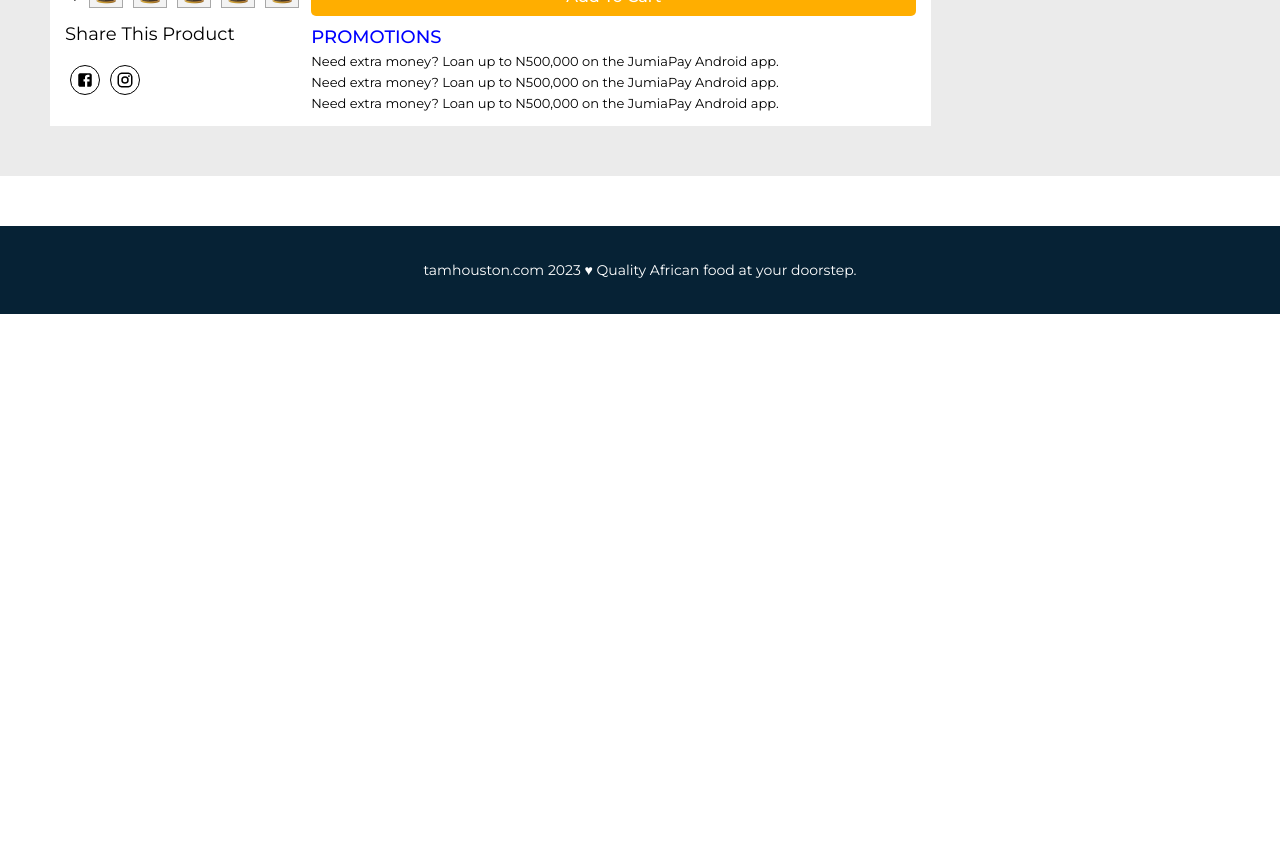
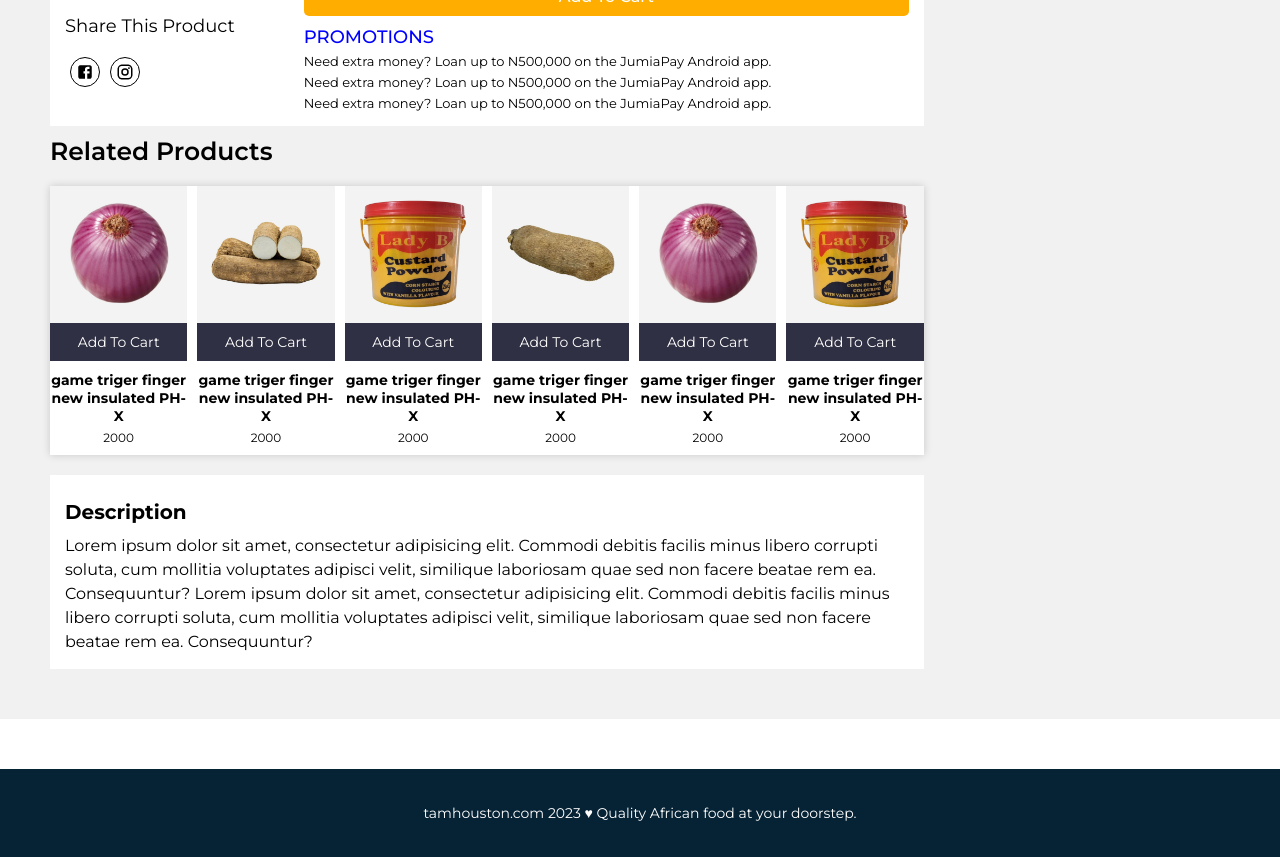
Before and after one commit to dicksonudehz/ecommerce, a React (Create React App) app: page /singleproduct in a window 1280 px wide. Shown: the part 680-1537 px from the top of the page. Before the commit the page ends 994 px from the top, so only its background shows below. Built offline with nearby package versions, Linux system fonts and the light colour scheme.

Commit message:
adding new adjustment

```diff
--- /dev/null
+++ b/src/component/relatedproduct/RelatedProducts.jsx
@@ -0,0 +1,53 @@
+import "./relatedproduct.css";
+import SearchOutlinedIcon from "@mui/icons-material/SearchOutlined";
+import { previewProductData } from "../../pages/expressorder/productData";
+
+const RelatedProducts = () => {
+  return (
+    <>
+      <h1 className="relatedProductTitle">related products</h1>
+      <div className="relatedProductContainerItems">
+        {previewProductData.map((product, index) => {
+          return (
+            <>
+              <div className="relatedProductContainer">
+                {/* <div className="relatedProsIcons">
+                  <SearchOutlinedIcon className="relatedProsIcon" />
+                </div> */}
+                <div className="relatedProdInfo" key={index}>
+                  <img
+                    src={product.image}
+                    alt=""
+                    className="relatedProdImage"
+                  />
+                  <button className="addToCart">add to cart</button>
+                  {/* <button className="addToCart">
+                      <ShoppingCartOutlinedIcon />
+                    </button> */}
+                  <div className="relatedProdTitleCon">
+                    <h1 className="relatedProTitle">{product.title}</h1>
+                    <p className="relatedProdPrice">{product.price}</p>
+                  </div>
+                </div>
+              </div>
+            </>
+          );
+        })}
+      </div>
+      <div className="productDescription">
+        <h1 className="productTitle">description</h1>
+        <p className="loremipsum">
+          Lorem ipsum dolor sit amet, consectetur adipisicing elit. Commodi
+          debitis facilis minus libero corrupti soluta, cum mollitia voluptates
+          adipisci velit, similique laboriosam quae sed non facere beatae rem
+          ea. Consequuntur? Lorem ipsum dolor sit amet, consectetur adipisicing
+          elit. Commodi debitis facilis minus libero corrupti soluta, cum
+          mollitia voluptates adipisci velit, similique laboriosam quae sed non
+          facere beatae rem ea. Consequuntur?
+        </p>
+      </div>
+    </>
+  );
+};
+
+export default RelatedProducts;
--- /dev/null
+++ b/src/component/relatedproduct/relatedproduct.css
@@ -0,0 +1,126 @@
+.relatedProductTitle{
+    text-transform: capitalize;
+    padding-top: 10px;
+    padding-bottom: 5px;
+    font-size: 25px;
+    font-weight: 600;
+    cursor: pointer;
+}
+.relatedProductContainerItems{
+    display: flex;
+    flex-direction: row;
+    gap: 10px;
+    background-color: rgb(255, 255, 255);
+    align-items: center;
+    position: relative;
+    margin-top: 15px;
+    margin-bottom: 20px;
+    box-shadow: 0px 0px 8px 0px rgba(0, 0, 0, 0.17);
+
+}
+.relatedProductContainer {
+    position: relative;
+    background-color: rgb(255, 255, 255);
+    cursor: pointer;
+    justify-content: space-between;
+    padding-bottom: 10px;
+    width: 20%;
+
+  }
+/* .relatedProductContainer:hover {
+    position: relative;
+    background-color: rgb(255, 255, 255);
+    box-shadow: 0px 0px 8px 0px rgba(0, 0, 0, 0.17);
+    cursor: pointer;
+    margin-top: 15px;
+    justify-content: space-between;
+    width: 20%;
+    display: block;
+  } */
+   .activated{
+    position: relative;
+    background: grey;
+    background-color: rgb(255, 255, 255);
+    cursor: pointer;
+    margin-top: 15px;
+    justify-content: center;
+    align-items: center;
+    padding-right: 10px;
+    width: 50%;
+    display: block;
+  }
+  .relatedProsIcons {
+    position: absolute;
+    bottom: 0;
+    left: 100;
+    right: 0;
+    top: 0;
+    display: flex;
+    flex-direction: column;
+    z-index: 999;
+  }
+  .relatedProsIcon {
+    background-color: white;
+    font-size: 30px !important;
+    padding: 5px;
+    margin-right: 20px;
+    margin-top: 10px;
+    padding-top: 10px;
+  }
+
+  .relatedProdInfo {
+    display: flex;
+    flex-direction: column;
+    justify-content: center;
+    align-items: center;
+    width: 100%;
+  }
+  .relatedProdImage{
+      width: 100%;
+      object-fit: cover;
+  }
+  .addToCart{
+      background-color: rgb(48, 48, 68);
+      width: 100%;
+      padding: 10px 0px 10px 0px;
+      color: white;
+      text-transform: capitalize;
+      font-size: 14px;
+      border: none;
+      outline: none;
+      cursor: pointer;
+  }
+  .relatedProdTitleCon{
+      display: flex;
+      flex-direction: column;
+      align-items: center;
+      justify-content: center;
+      margin-top: 10px;
+  }
+  .relatedProTitle {
+    font-size: 14px;
+    text-align: center;
+    font-weight: bold;
+  }
+  .relatedProdPrice{
+      font-size: 12px;
+      text-align: center;
+      padding-top: 5px;
+  }
+  .productDescription{
+    background-color: white;
+    margin-top: 1px;
+    border-radius: 15;
+    padding: 15px;
+  }
+  .productTitle{
+    text-transform: capitalize;
+    font-size: 20px;
+    padding-bottom: 10px;
+    padding-top: 10px;
+  }
+  .loremipsum{
+    font-size: 16px;
+    font-weight: normal;
+    line-height: 1.5;
+  }
--- a/src/pages/singleproduct/SingleProduct.jsx
+++ b/src/pages/singleproduct/SingleProduct.jsx
@@ -6,6 +6,7 @@ import ArrowBackIosIcon from "@mui/icons-material/ArrowBackIos";
 import FacebookIcon from "@mui/icons-material/Facebook";
 import InstagramIcon from "@mui/icons-material/Instagram";
 import FavoriteBorderIcon from "@mui/icons-material/FavoriteBorder";
+import RelatedProducts from "../../component/relatedproduct/RelatedProducts";
 
 const SingleProduct = () => {
   return (
@@ -34,6 +35,7 @@ const SingleProduct = () => {
           </ul>
         </div>
         <div className="productContentContainer">
+          <div className="productContentContainerLeftItems">
             <div className="productContentContainerLeft">
               <div className="productContentItems">
                 <div className="productImageDesc">
@@ -103,21 +105,36 @@ const SingleProduct = () => {
                 <div className="productPromoDetails">
                   <h1 className="promoTitles">PROMOTIONS</h1>
                   <p>
-                  Need extra money? Loan up to N500,000 on the JumiaPay Android
-                  app.
+                    Need extra money? Loan up to N500,000 on the JumiaPay
+                    Android app.
                   </p>
                   <p>
-                  Need extra money? Loan up to N500,000 on the JumiaPay Android
-                  app.
+                    Need extra money? Loan up to N500,000 on the JumiaPay
+                    Android app.
                   </p>
                   <p>
-                  Need extra money? Loan up to N500,000 on the JumiaPay Android
-                  app.
+                    Need extra money? Loan up to N500,000 on the JumiaPay
+                    Android app.
                   </p>
                 </div>
               </div>
             </div>
-          <div className="productContentContainerRight">deliver details</div>
+            <div className="relatedProduct">
+              <RelatedProducts />
+            </div>
+          </div>
+
+          <div className="productContentContainerRight">
+            <h1 className="deliveryStatus">delivery status</h1>
+            <p className="freeDelivery">
+              Free delivery on thousands of products in Lagos, Ibadan & Abuja
+              <b>Details</b>
+            </p>
+            <h1 className="chooseLocation">
+              choose your location
+            </h1>
+          <select name="location" id=""></select>
+          </div>
         </div>
       </div>
     </>
--- a/src/pages/singleproduct/singleproduct.css
+++ b/src/pages/singleproduct/singleproduct.css
@@ -4,7 +4,7 @@
     box-sizing: border-box;
 }
 .singleProductContainer{
-    background-color: rgb(235, 235, 235);
+    background-color: rgb(241, 241, 241);
     padding: 0px 50px;
 }
 .singleProductBreadcrum{
@@ -32,9 +32,16 @@
     padding-bottom: 50px;
     padding-top: 5px;
 }
+.productContentContainerLeftItems{
+    flex: 9;
+    border-radius: 15px;
+    /* padding: 15px; */
+    display: flex;
+    flex-direction: column;
+
+}
 .productContentContainerLeft{
-    flex: 9;
-    background-color: white;
+    background-color: rgb(255, 255, 255);
     border-radius: 5;
     padding: 15px;
     display: flex;
@@ -193,4 +200,6 @@ font-weight: 500;
     background-color: white;
     margin-left: 15px;
     border-radius: 5;
+    display: flex;
+    flex-direction: column;
 }
```
Also changed, not shown: src/component/singleproductdescrip/Description.jsx (added, +13 -0 lines), src/component/singleproductdescrip/description.css (added). Lines whose indentation alone changed are shown as unchanged.
